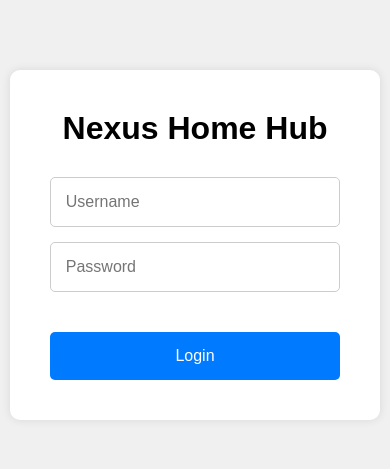
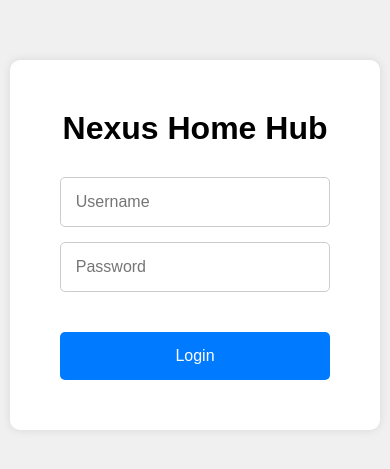
Before and after one commit to ant253/Nexus-Home-Hub, a plain HTML site: page public/login.html in a window 390 px wide. Shown: the part 177-646 px from the top of the page. Drawn offline with Linux system fonts and the light colour scheme.

Commit message:
Small changes to UI.

```diff
--- a/public/styles.css
+++ b/public/styles.css
@@ -10,11 +10,11 @@ body {
 
 .container {
     background: white;
-    padding: 80px;
+    padding: 100px;
     border-radius: 10px;
     box-shadow: 0 0 10px rgba(0, 0, 0, 0.1);
-    width: 90%;
-    max-width: 600px;
+    width: 95%;
+    max-width: 800px;
     min-width: 300px;
     box-sizing: border-box;
 }
@@ -56,7 +56,7 @@ h1 {
 
 @media (max-width: 768px) {
     .container {
-        padding: 40px;
+        padding: 50px;
         width: 95%;
     }
 }
```
Also changed, not shown: server.js (+9 -0 lines).
